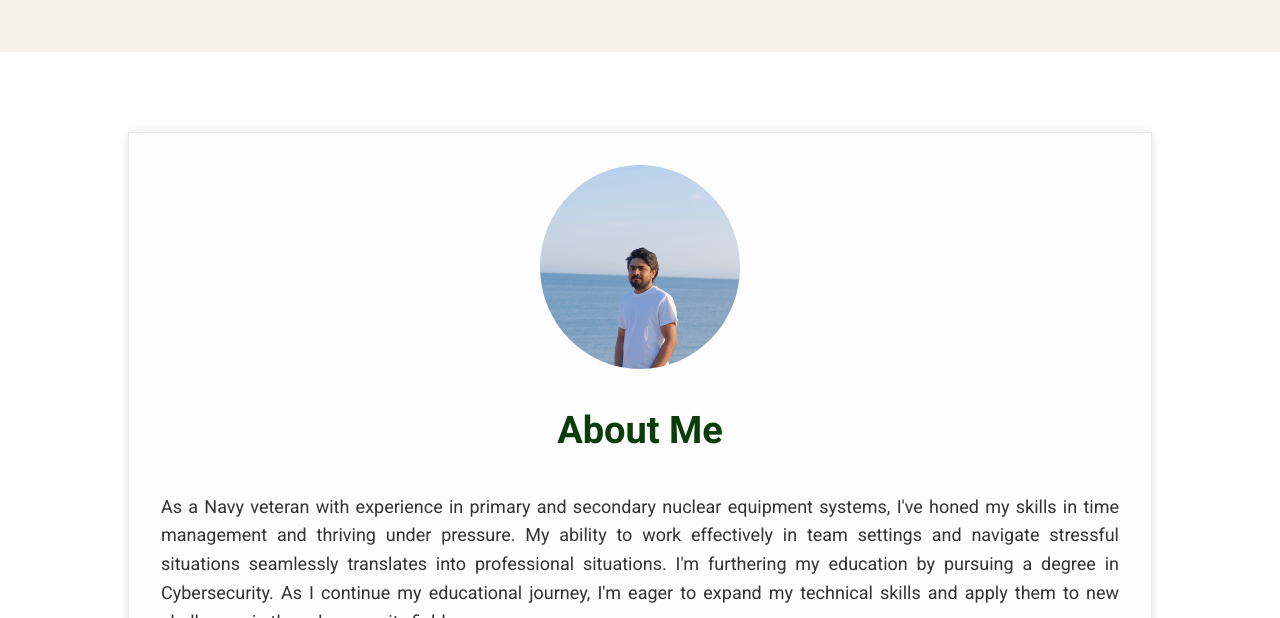
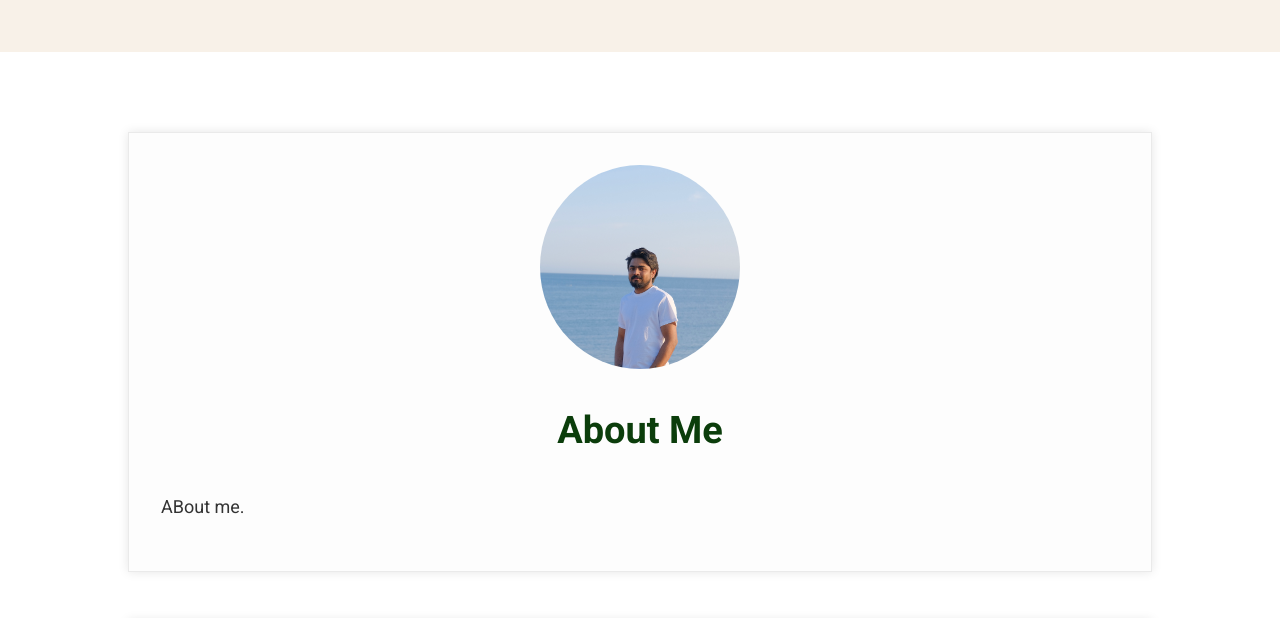
Before and after one commit to shashank-jumbarthi/Portfolio, a plain HTML site: page index.html in a window 1280 px wide. Shown: the part 334-952 px from the top of the page. Drawn offline with nearby package versions, Linux system fonts and the light colour scheme; files whose address does not match are found by name.

Commit message:
Update index.html

```diff
--- a/index.html
+++ b/index.html
@@ -194,14 +194,7 @@
         </div>
         <h2>About Me</h2>
         <p class="about-me-para">
-          As a Navy veteran with experience in primary and secondary nuclear
-          equipment systems, I've honed my skills in time management and
-          thriving under pressure. My ability to work effectively in team
-          settings and navigate stressful situations seamlessly translates into
-          professional situations. I'm furthering my education by pursuing a
-          degree in Cybersecurity. As I continue my educational journey, I'm
-          eager to expand my technical skills and apply them to new challenges
-          in the cybersecurity field.
+          ABout me.
         </p>
       </section>
 
```
